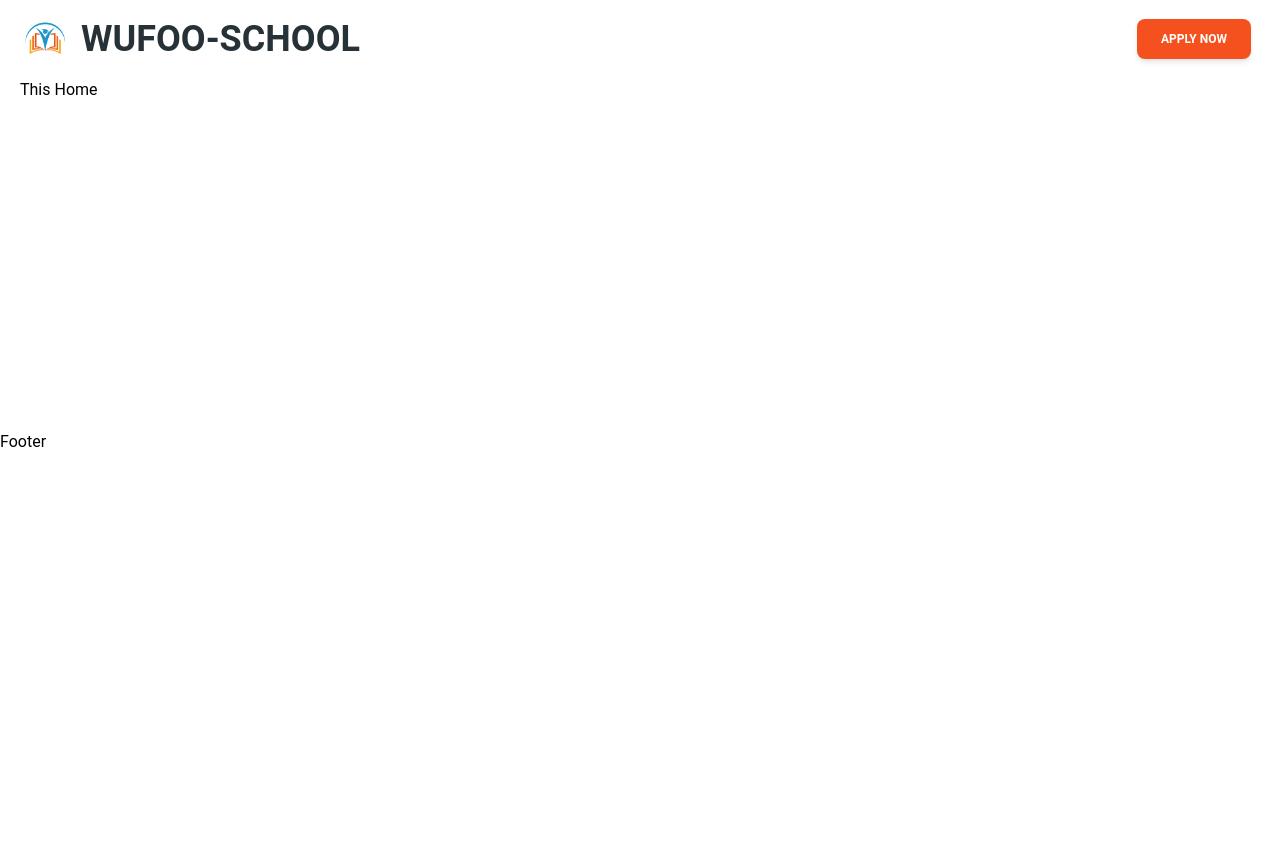
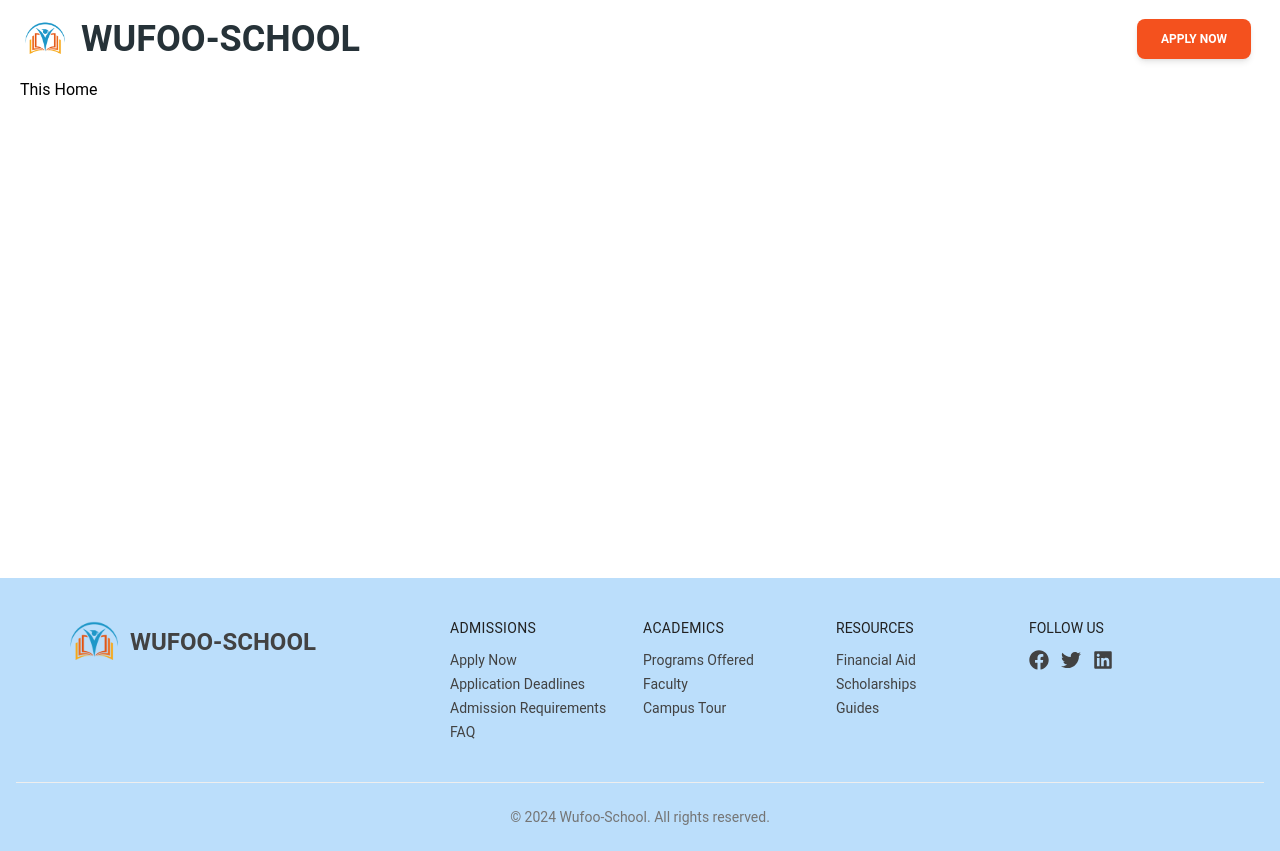
Before and after one commit to Sazid60/WUFOO-SCHOOL, a React (Vite) app: page / in a window 1280 px wide. Before the commit the page ends 800 px from the top, so only its background shows below. Built offline with nearby package versions, Linux system fonts and the light colour scheme.

Commit message:
Footer Added

```diff
--- a/package.json
+++ b/package.json
@@ -14,6 +14,7 @@
     "@material-tailwind/react": "^2.1.9",
     "react": "^18.3.1",
     "react-dom": "^18.3.1",
+    "react-icons": "^5.3.0",
     "react-router-dom": "^6.26.1"
   },
   "devDependencies": {
--- a/src/components/footer/Footer.jsx
+++ b/src/components/footer/Footer.jsx
@@ -1,10 +1,76 @@
 import React from 'react';
+import { FaFacebook, FaLinkedin, FaTwitter } from 'react-icons/fa';
 
 const Footer = () => {
     return (
-        <div>
-            <h1>Footer</h1>
-        </div>
+        <footer className="px-4 divide-y bg-blue-100 text-gray-800">
+            <div className="container flex flex-col justify-between py-10 mx-auto space-y-8 lg:flex-row lg:space-y-0">
+                <div className="lg:w-1/3">
+                    <a rel="noopener noreferrer" href="#" className="flex justify-center space-x-3 lg:justify-start">
+                        <div className="flex items-center justify-center w-12 h-12 rounded-fu">
+                            <img src="/wufoo.png" alt="" />
+                        </div>
+                        <span className="self-center text-2xl font-semibold">WUFOO-SCHOOL</span>
+                    </a>
+                </div>
+                <div className="grid grid-cols-2 text-sm gap-x-3 gap-y-8 lg:w-2/3 sm:grid-cols-4">
+                    <div className="space-y-3">
+                        <h3 className="tracking-wide uppercase text-gray-900">Admissions</h3>
+                        <ul className="space-y-1">
+                            <li>
+                                <a rel="noopener noreferrer" href="#">Apply Now</a>
+                            </li>
+                            <li>
+                                <a rel="noopener noreferrer" href="#">Application Deadlines</a>
+                            </li>
+                            <li>
+                                <a rel="noopener noreferrer" href="#">Admission Requirements</a>
+                            </li>
+                            <li>
+                                <a rel="noopener noreferrer" href="#">FAQ</a>
+                            </li>
+                        </ul>
+                    </div>
+                    <div className="space-y-3">
+                        <h3 className="tracking-wide uppercase text-gray-900">Academics</h3>
+                        <ul className="space-y-1">
+                            <li>
+                                <a rel="noopener noreferrer" href="#">Programs Offered</a>
+                            </li>
+                            <li>
+                                <a rel="noopener noreferrer" href="#">Faculty</a>
+                            </li>
+                            <li>
+                                <a rel="noopener noreferrer" href="#">Campus Tour</a>
+                            </li>
+                        </ul>
+                    </div>
+                    <div className="space-y-3">
+                        <h3 className="uppercase text-gray-900">Resources</h3>
+                        <ul className="space-y-1">
+                            <li>
+                                <a rel="noopener noreferrer" href="#">Financial Aid</a>
+                            </li>
+                            <li>
+                                <a rel="noopener noreferrer" href="#">Scholarships</a>
+                            </li>
+                            <li>
+                                <a rel="noopener noreferrer" href="#">Guides</a>
+                            </li>
+                        </ul>
+                    </div>
+                    <div className="space-y-3">
+                        <div className="uppercase text-gray-900">Follow Us</div>
+                        <div className="flex justify-start space-x-3 text-xl">
+                            <FaFacebook></FaFacebook>
+                            <FaTwitter></FaTwitter>
+                            <FaLinkedin></FaLinkedin>
+                        </div>
+                    </div>
+                </div>
+            </div>
+            <div className="py-6 text-sm text-center text-gray-600">© 2024 Wufoo-School. All rights reserved.</div>
+        </footer>
     );
 };
 
--- a/src/layouts/MainLayouts.jsx
+++ b/src/layouts/MainLayouts.jsx
@@ -8,7 +8,7 @@ const MainLayouts = () => {
         <div>
             <div className='w-full '>
                 <NavBar />
-                <div className=' px-5 min-h-[calc(100vh-448px)]'>
+                <div className=' px-5 min-h-[calc(100vh-300px)]'>
                     <Outlet></Outlet>
                 </div>
             </div>
```
Also changed, not shown: 1 other file (tests, documents, lock files or other folders).
